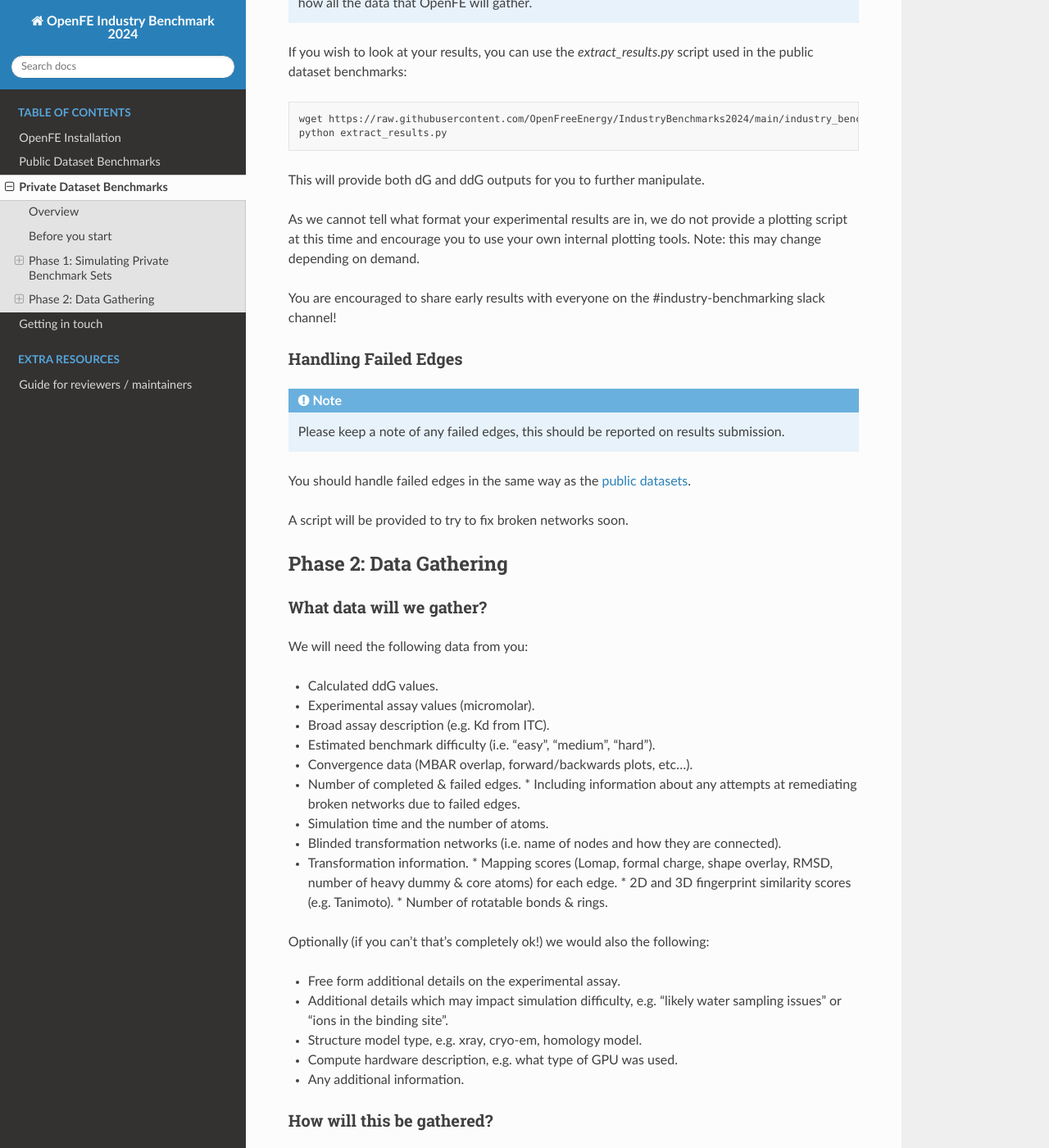
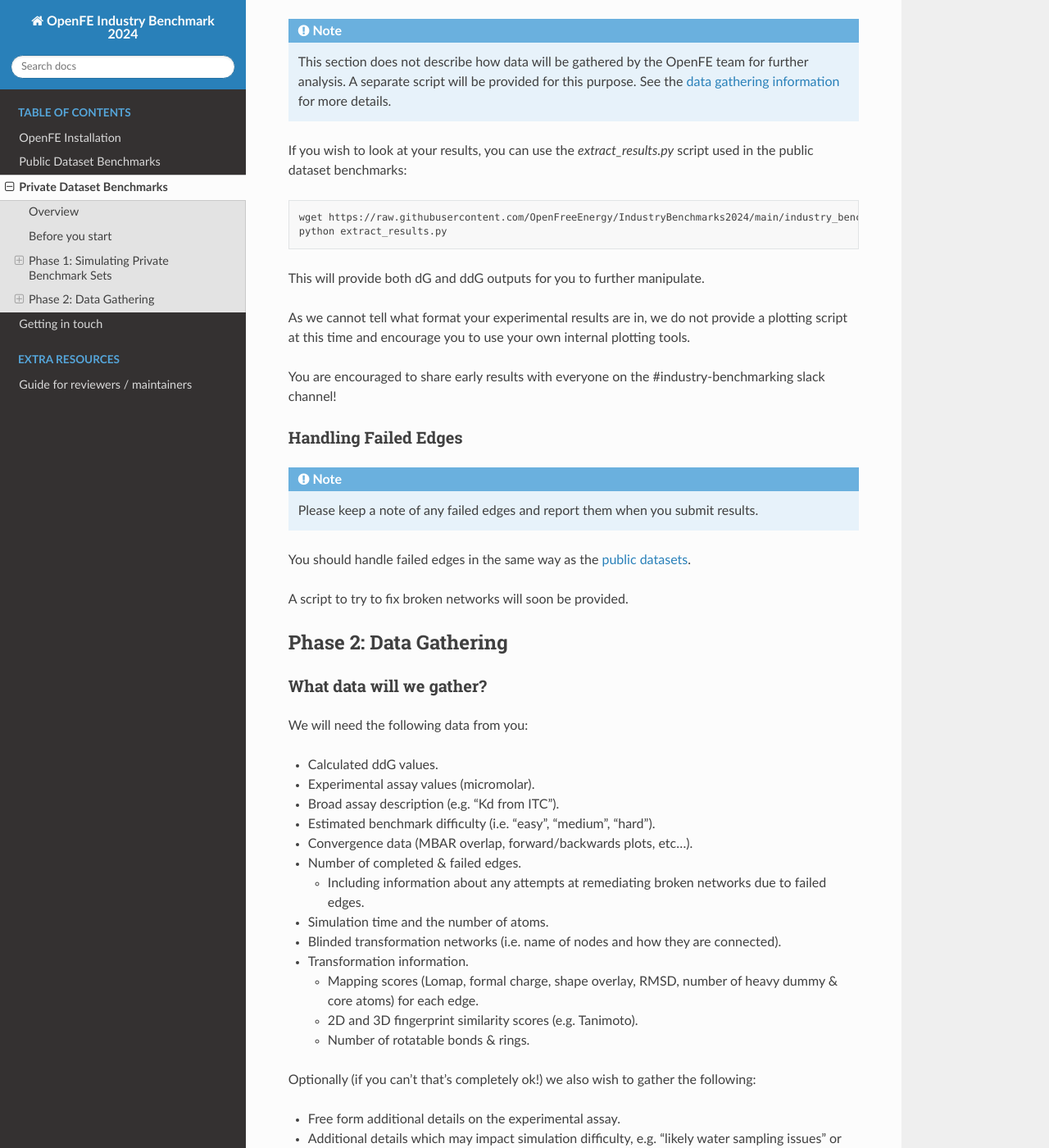
Before and after one commit to OpenFreeEnergy/IndustryBenchmarks2024, a Sphinx documentation site: the page built from docs/source/private/overview.rst, in a window 1280 px wide and 1400 px high, scrolled down 2925 px. Shown: the whole window at 82% size. Built offline with Sphinx 7.4.7 and the Read the Docs theme 2.0.0, drawn with Linux system fonts in a browser that asks for light colours; some of the changed text lies outside the part shown.

Commit message:
Address review comments.

```diff
--- a/docs/source/private/overview.rst
+++ b/docs/source/private/overview.rst
@@ -69,11 +69,15 @@
 How the datasets are prepared is fully up to you. We encourage that use lessons learnt from the
 public set :ref:`input preparation step <input-preparation>` as a guide on how to prepare systems
 for use with OpenFE. We expect that you will have a PDB for your protein, an SDF for your ligands,
-and optionally another SDF for your cofactors.
+and optionally another SDF for your cofactors. We encourage you to use the
+:ref:`input validation script <input-validation>` to check that your inputs are ready for use with
+OpenFE.
+
 
 The only additional requirements for dataset preparations are:
-* Any ligand names should be anonymised. The OpenFE data gathering scripts will assume names to be anonymous.
-* If possible, you record any methods used in dataset preparation, as suitable for the SI of a journal publication.
+
+* Any ligand names should be anonymised. The OpenFE data gathering scripts will not modify existing names, instead assuming them to be anonymous.
+* If possible, you should record any methods used in dataset preparation, as suitable for the SI of a journal publication.
 
 
 Running OpenFE Simulations
@@ -154,8 +158,9 @@
 
 
 .. note::
-   A separate script will be provided for gathering relevant FE output data in Phase 2.
-   This is not how all the data that OpenFE will gather.
+   This section does not describe how data will be gathered by the OpenFE team for further analysis.
+   A separate script will be provided for this purpose. See the :ref:`data gathering information <private-data-gather>`
+   for more details.
 
 
 If you wish to look at your results, you can use the `extract_results.py` script used in the
@@ -171,7 +176,7 @@
 This will provide both dG and ddG outputs for you to further manipulate.
 
 As we cannot tell what format your experimental results are in, we do not provide a plotting script at this time
-and encourage you to use your own internal plotting tools. Note: this may change depending on demand.
+and encourage you to use your own internal plotting tools.
 
 
 You are encouraged to share early results with everyone on the #industry-benchmarking slack channel!
@@ -182,12 +187,12 @@
 
 
 .. note::
-   Please keep a note of any failed edges, this should be reported on results submission.
+   Please keep a note of any failed edges and report them when you submit results.
 
 
 You should handle failed edges in the same way as the :ref:`public datasets <failed_edges>`.
 
-A script will be provided to try to fix broken networks soon.
+A script to try to fix broken networks will soon be provided.
 
 
 Phase 2: Data Gathering
@@ -200,19 +205,25 @@
 
 * Calculated ddG values.
 * Experimental assay values (micromolar).
-* Broad assay description (e.g. Kd from ITC).
+* Broad assay description (e.g. "Kd from ITC").
 * Estimated benchmark difficulty (i.e. "easy", "medium", "hard").
 * Convergence data (MBAR overlap, forward/backwards plots, etc...).
 * Number of completed & failed edges.
+
   * Including information about any attempts at remediating broken networks due to failed edges.
+
 * Simulation time and the number of atoms.
 * Blinded transformation networks (i.e. name of nodes and how they are connected).
 * Transformation information.
+
   * Mapping scores (Lomap, formal charge, shape overlay, RMSD, number of heavy dummy & core atoms) for each edge.
+
   * 2D and 3D fingerprint similarity scores (e.g. Tanimoto).
+
   * Number of rotatable bonds & rings.
 
-Optionally (if you can't that's completely ok!) we would also the following:
+
+Optionally (if you can't that's completely ok!) we also wish to gather the following:
 
 * Free form additional details on the experimental assay.
 * Additional details which may impact simulation difficulty, e.g. "likely water sampling issues" or "ions in the binding site".
@@ -223,6 +234,8 @@
 How will this be gathered?
 ==========================
 
+.. _private-data-gather:
+
 We anticipating gathering the data through:
 
 1. A script provided by the OpenFE team that will extract relevant information from your simulations.
--- a/docs/source/private/prep_and_debug.rst
+++ b/docs/source/private/prep_and_debug.rst
@@ -12,7 +12,7 @@
 1. Ligand Alignment
 *******************
 
-Ligands in a series should be pre-aligned when pass to OpenFE tools.
+Ligands in a series should be pre-aligned when passed to OpenFE tools.
 This means that regions of the ligand that should be part of a common
 core, should have the same coordinates.
 
@@ -39,7 +39,7 @@
 with the ligand, or a clash within the protein structure itself.
 
 To check this we suggest running a conventional MD simulation and seeing if the system remains stable.
-You can use the `OpenFE MD Protocol for this purpose <https://docs.openfree.energy/en/stable/tutorials/md_tutorial.html>`.
+You can use the `OpenFE MD Protocol for this purpose <https://docs.openfree.energy/en/stable/tutorials/md_tutorial.html>`_.
 
 
 4. My Ligand Transformations Are Failing
@@ -47,5 +47,5 @@
 
 This likely indicates a bad mapping.
 
-We would encourage you to `visualize your mappings <https://docs.openfree.energy/en/stable/cookbook/ligandnetwork_vis.html>`.
+We would encourage you to `visualize your mappings <https://docs.openfree.energy/en/stable/cookbook/ligandnetwork_vis.html>`_.
 If you see unusual atom assignments, please get in touch with the OpenFE team and we will guide you through how to assign alternative mappings.
```
Also changed, not shown: other parts of docs/source/private/overview.rst (+1 -1 lines).
